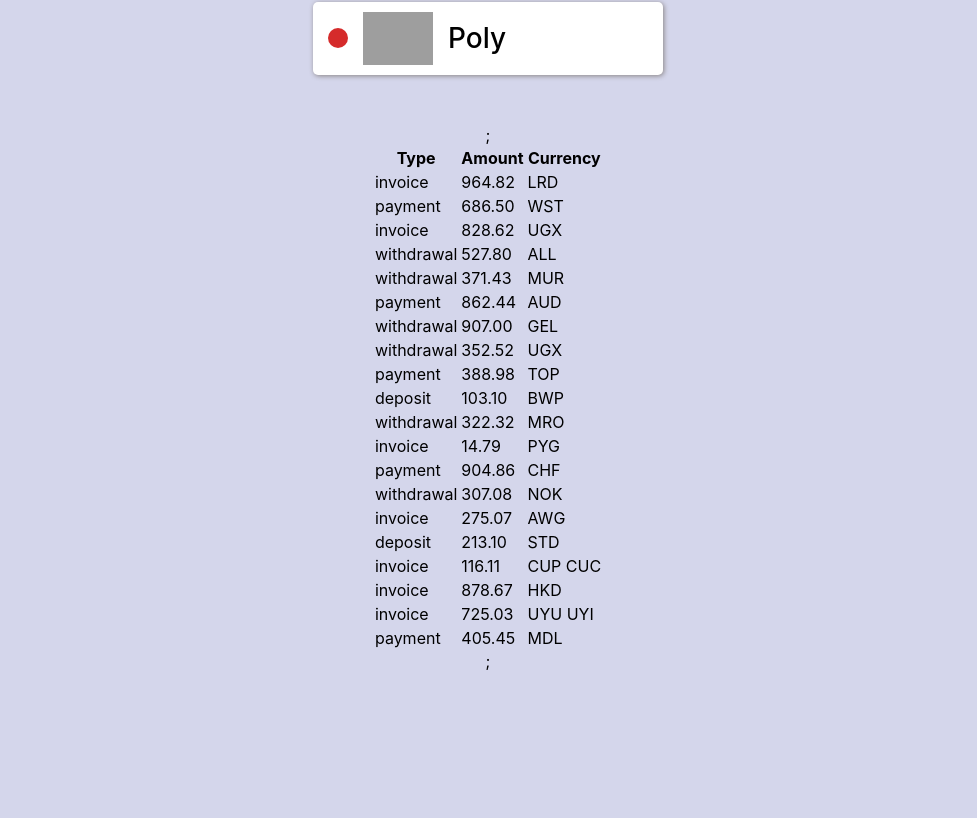
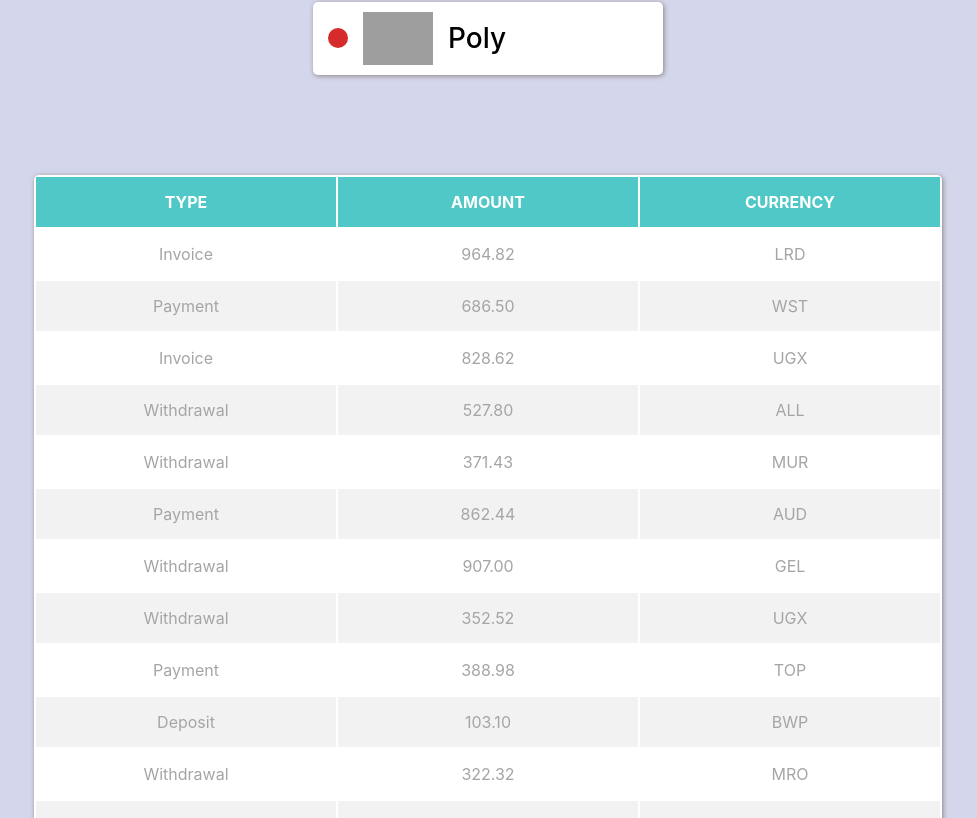
Before and after one commit to monika-czulak/goit-react-hw-01-components, a React (Create React App) app: page / in a window 1280 px wide. Shown: the part 1382-2200 px from the top of the page, without its empty margins (152-1129 px from the left). Before the commit the page ends 2053 px from the top, so only its background shows below. Built offline with nearby package versions, Linux system fonts and the light colour scheme; grey boxes are pictures that could not be loaded.

Commit message:
update styles

```diff
--- a/src/components/App.jsx
+++ b/src/components/App.jsx
@@ -22,8 +22,8 @@ export const App = () => {
       />
       <Statistics title="Upload stats" stats={data} />
       <Statistics stats={data} />
-      <FriendList friends={friends} />;
-      <TransactionHistory items={transactions} />;
+      <FriendList friends={friends} />
+      <TransactionHistory items={transactions} />
     </>
   );
 };
--- a/src/components/TransactionHistory/TransactionHistory.jsx
+++ b/src/components/TransactionHistory/TransactionHistory.jsx
@@ -1,8 +1,9 @@
+import styles from './TransactionHistory.module.css';
 import PropTypes from 'prop-types';
 
 const TransactionHistory = ({ items }) => {
   return (
-    <table className="transaction-history">
+    <table className={styles['transaction-history']}>
       <thead>
         <tr>
           <th>Type</th>
--- /dev/null
+++ b/src/components/TransactionHistory/TransactionHistory.module.css
@@ -0,0 +1,28 @@
+.transaction-history {
+  box-shadow: 1px 1px 5px rgb(138, 132, 132);
+  background-color: #fff;
+  border-radius: 5px;
+  margin: 50px 0;
+}
+
+thead {
+  color: #fff;
+  background-color: rgb(81, 200, 200);
+  text-transform: uppercase;
+}
+
+td,
+th {
+  padding: 15px 0;
+  width: 300px;
+  text-align: center;
+}
+
+tbody {
+  color: rgb(166, 165, 165);
+  text-transform: capitalize;
+}
+
+tbody tr:nth-child(even) {
+  background-color: #f2f2f2;
+}
```
